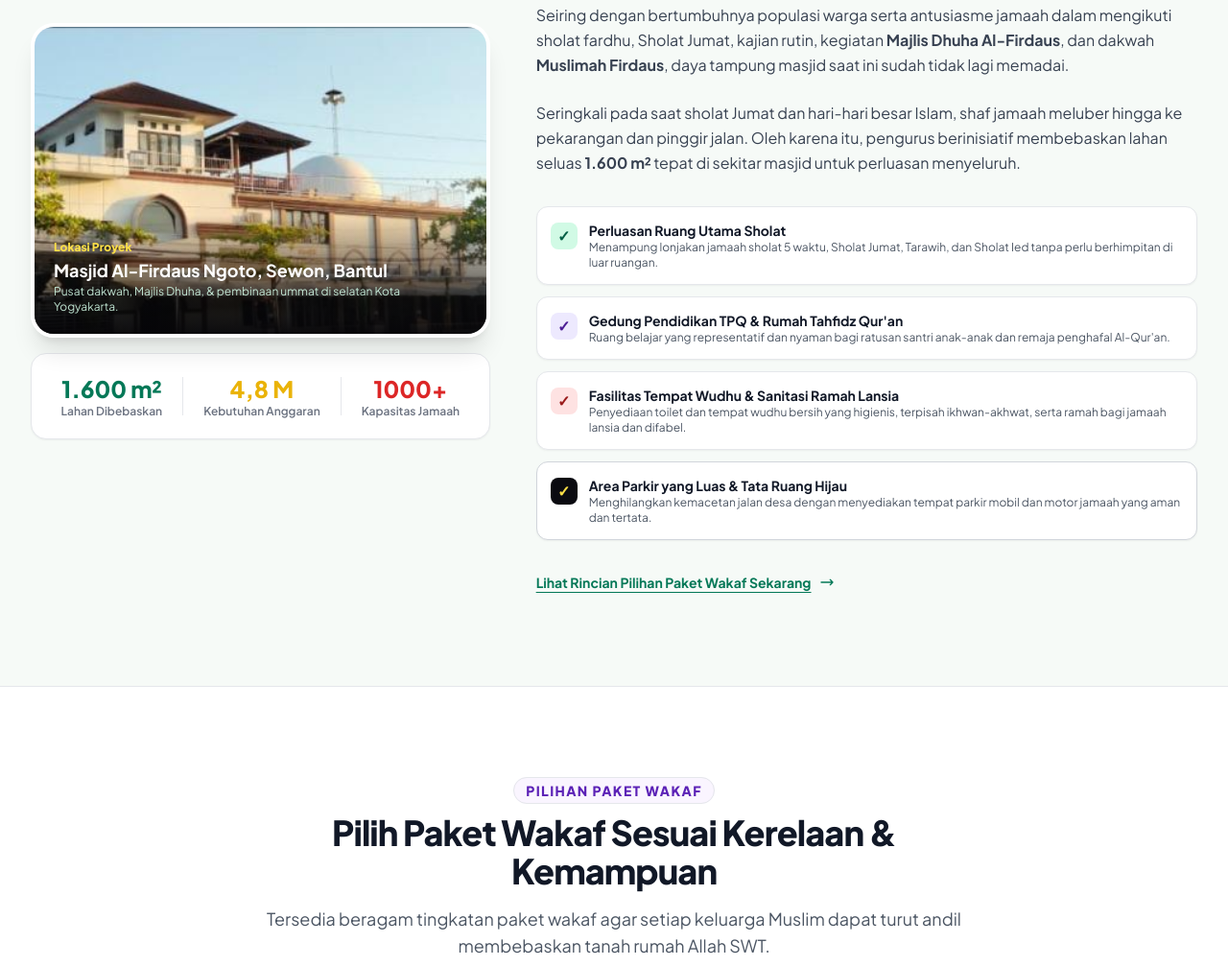
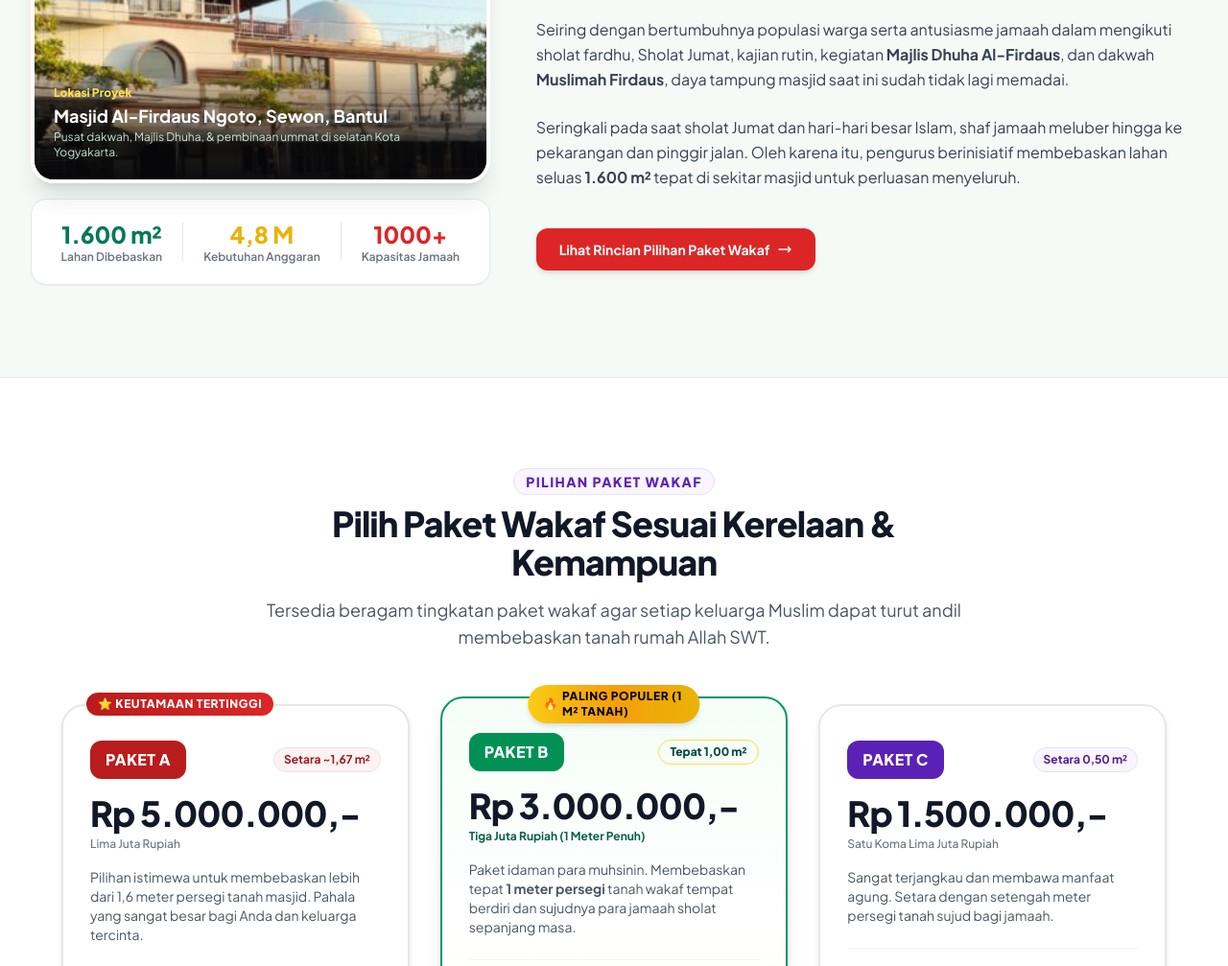
Before and after one commit to brotherssquad/wakaf-masjid-al-firdaus, a website: page index.html in a window 1280 px wide. Shown: the part 1754-2761 px from the top of the page at 96% size. Drawn offline with nearby package versions, Linux system fonts and the light colour scheme.

Commit message:
fix: hilangkan bagian poin rincian perluasan sesuai instruksi revisi

```diff
--- a/index.html
+++ b/index.html
@@ -442,56 +442,9 @@
             Seringkali pada saat sholat Jumat dan hari-hari besar Islam, shaf jamaah meluber hingga ke pekarangan dan pinggir jalan. Oleh karena itu, pengurus berinisiatif membebaskan lahan seluas <strong>1.600 m²</strong> tepat di sekitar masjid untuk perluasan menyeluruh.
           </p>
 
-          <!-- 4 Points of Utilization harmonized with Hitam, Merah, Ungu, Hijau -->
-          <div class="space-y-3 pt-2">
-            <!-- 1. Hijau -->
-            <div class="flex items-start gap-3 bg-white p-3.5 rounded-xl border border-hijau-200 shadow-sm">
-              <div class="w-7 h-7 rounded-lg bg-hijau-100 text-hijau-800 flex items-center justify-center font-bold flex-shrink-0 mt-0.5">
-                ✓
-              </div>
-              <div>
-                <h5 class="font-bold text-gray-900 text-sm">Perluasan Ruang Utama Sholat</h5>
-                <p class="text-xs text-gray-600">Menampung lonjakan jamaah sholat 5 waktu, Sholat Jumat, Tarawih, dan Sholat Ied tanpa perlu berhimpitan di luar ruangan.</p>
-              </div>
-            </div>
-
-            <!-- 2. Ungu -->
-            <div class="flex items-start gap-3 bg-white p-3.5 rounded-xl border border-ungu-200 shadow-sm">
-              <div class="w-7 h-7 rounded-lg bg-ungu-100 text-ungu-800 flex items-center justify-center font-bold flex-shrink-0 mt-0.5">
-                ✓
-              </div>
-              <div>
-                <h5 class="font-bold text-gray-900 text-sm">Gedung Pendidikan TPQ & Rumah Tahfidz Qur'an</h5>
-                <p class="text-xs text-gray-600">Ruang belajar yang representatif dan nyaman bagi ratusan santri anak-anak dan remaja penghafal Al-Qur'an.</p>
-              </div>
-            </div>
-
-            <!-- 3. Merah -->
-            <div class="flex items-start gap-3 bg-white p-3.5 rounded-xl border border-merah-200 shadow-sm">
-              <div class="w-7 h-7 rounded-lg bg-merah-100 text-merah-800 flex items-center justify-center font-bold flex-shrink-0 mt-0.5">
-                ✓
-              </div>
-              <div>
-                <h5 class="font-bold text-gray-900 text-sm">Fasilitas Tempat Wudhu & Sanitasi Ramah Lansia</h5>
-                <p class="text-xs text-gray-600">Penyediaan toilet dan tempat wudhu bersih yang higienis, terpisah ikhwan-akhwat, serta ramah bagi jamaah lansia dan difabel.</p>
-              </div>
-            </div>
-
-            <!-- 4. Hitam -->
-            <div class="flex items-start gap-3 bg-white p-3.5 rounded-xl border border-gray-300 shadow-sm">
-              <div class="w-7 h-7 rounded-lg bg-night-900 text-gold-400 flex items-center justify-center font-bold flex-shrink-0 mt-0.5">
-                ✓
-              </div>
-              <div>
-                <h5 class="font-bold text-gray-900 text-sm">Area Parkir yang Luas & Tata Ruang Hijau</h5>
-                <p class="text-xs text-gray-600">Menghilangkan kemacetan jalan desa dengan menyediakan tempat parkir mobil dan motor jamaah yang aman dan tertata.</p>
-              </div>
-            </div>
-          </div>
-
-          <div class="pt-2">
-            <a href="#paket" class="inline-flex items-center gap-2 text-hijau-700 font-bold hover:text-hijau-900 underline underline-offset-4 text-sm">
-              <span>Lihat Rincian Pilihan Paket Wakaf Sekarang</span>
+          <div class="pt-4">
+            <a href="#paket" class="inline-flex items-center gap-2 bg-merah-600 hover:bg-merah-700 text-white font-bold px-6 py-3 rounded-xl shadow-md transition-all text-sm">
+              <span>Lihat Rincian Pilihan Paket Wakaf</span>
               <svg class="w-4 h-4" fill="none" stroke="currentColor" viewBox="0 0 24 24"><path stroke-linecap="round" stroke-linejoin="round" stroke-width="2" d="M17 8l4 4m0 0l-4 4m4-4H3"/></svg>
             </a>
           </div>
```
